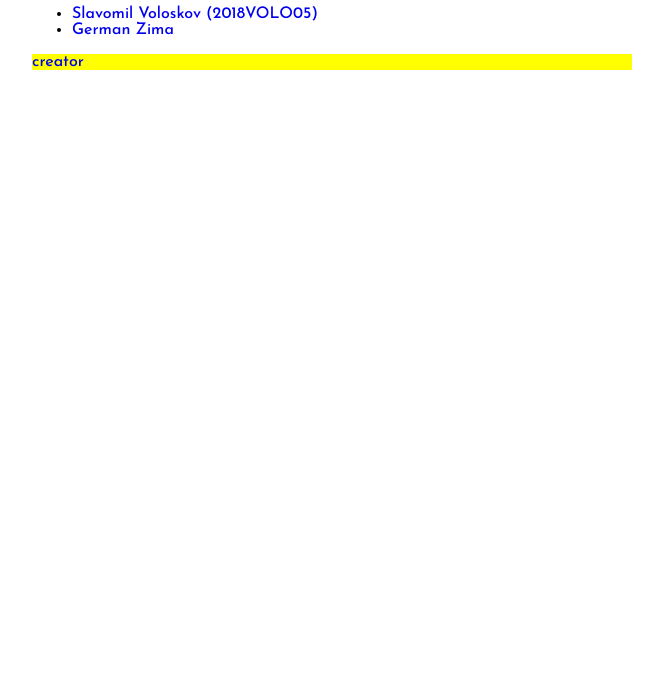
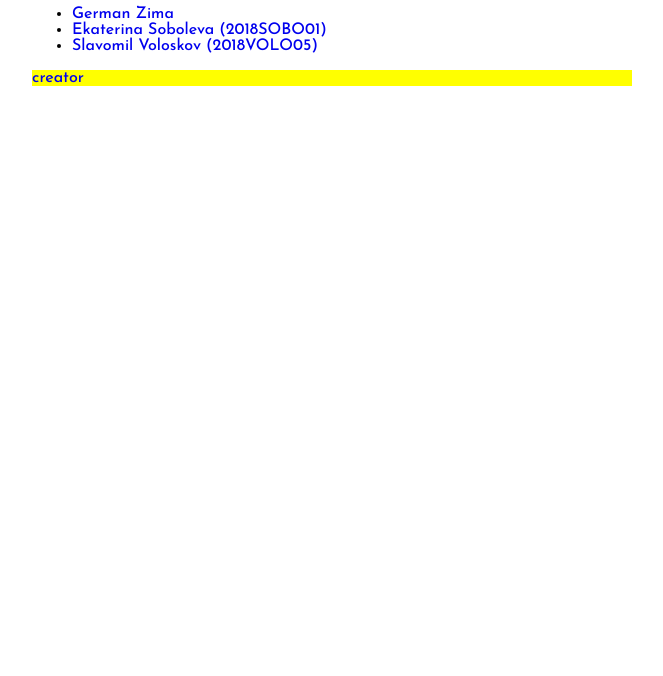
Before and after one commit to slavomil/records, a plain HTML site: page index.html in a window 1280 px wide. Shown: the part 124-800 px from the top of the page, without its empty margins (308-971 px from the left). Drawn offline with Linux system fonts and the light colour scheme.

Commit message:
Update index.html

```diff
--- a/index.html
+++ b/index.html
@@ -18,8 +18,9 @@
     <main>
         <h1>The speedcubing records database</h1>
         <ul>
+            <li><a href='GerZim.html'>German Zima</a></li>
+            <li><a href='EkaSob.html'>Ekaterina Soboleva (2018SOBO01)</a></li>
             <li><a href='SlaVol.html'>Slavomil Voloskov (2018VOLO05)</a></li>
-            <li><a href='GerZim.html'>German Zima</a></li>
         </ul>
     </main>
     <footer>
```
